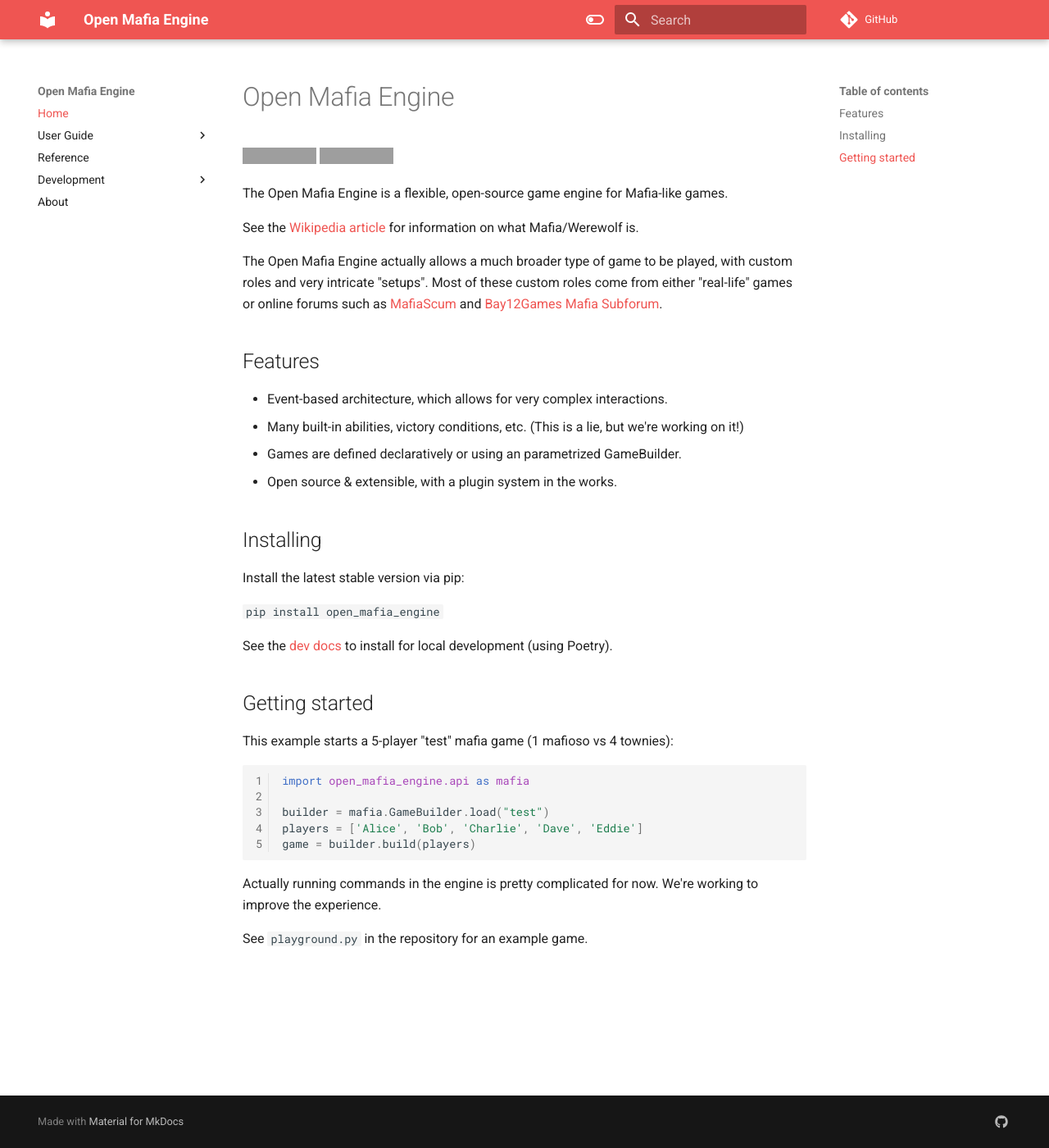
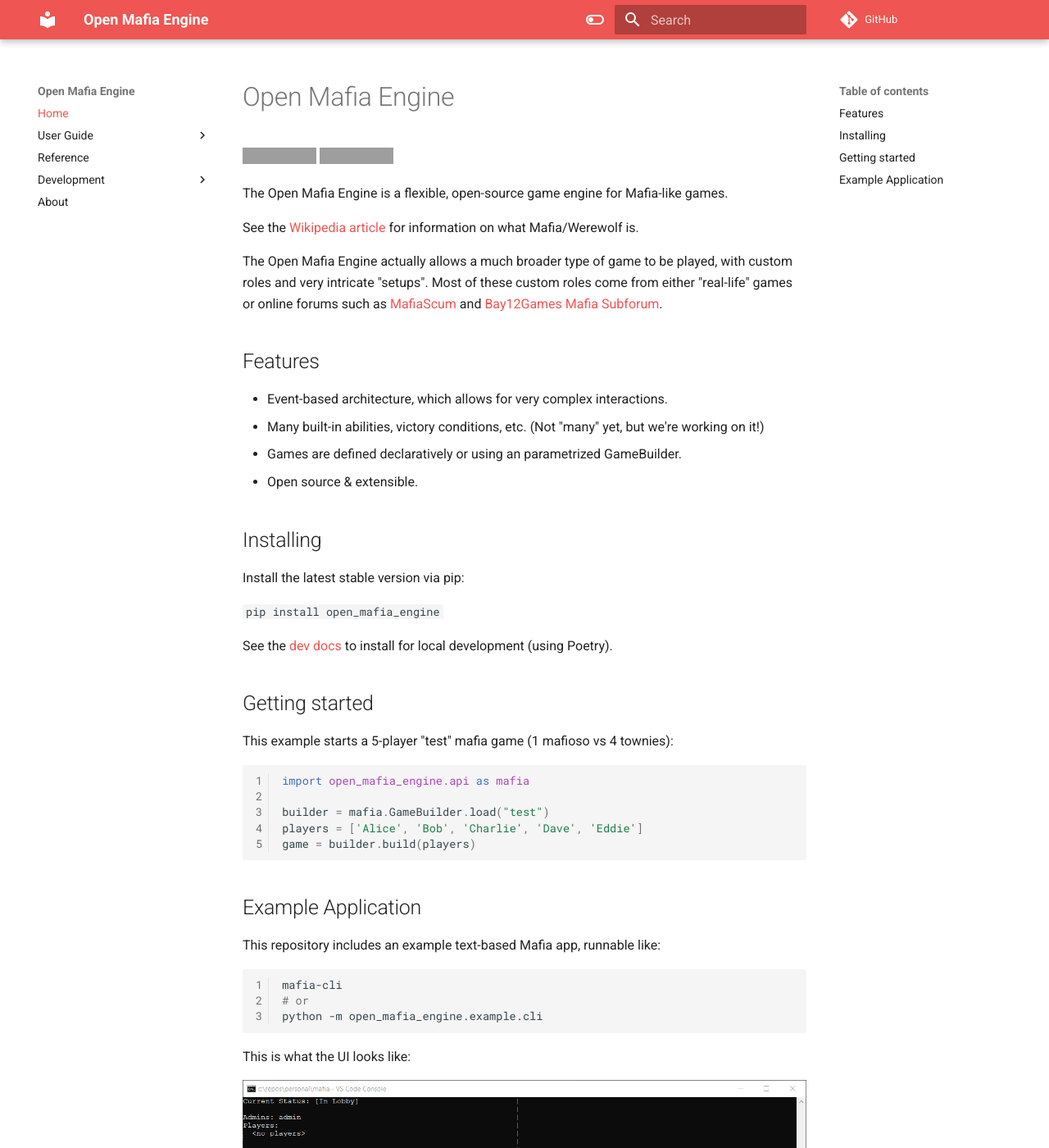
Before and after one commit to open-mafia/open_mafia_engine, an MkDocs documentation site: the page built from docs/index.md, in a window 1280 px wide and 1400 px high. Shown: the whole window at 82% size. Built offline with MkDocs 1.6.1 and Material for MkDocs 9.7.7, drawn with Linux system fonts in a browser that asks for light colours; comment, search, counter and statistics services are not loaded; grey boxes are pictures that could not be loaded.

Commit message:
Added docs about the CLI app.

````diff
--- a/docs/index.md
+++ b/docs/index.md
@@ -17,9 +17,9 @@ from either "real-life" games or online forums such as
 
 - Event-based architecture, which allows for very complex interactions.
 - Many built-in abilities, victory conditions, etc.
-  (This is a lie, but we're working on it!)
+  (Not "many" yet, but we're working on it!)
 - Games are defined declaratively or using an parametrized GameBuilder.
-- Open source & extensible, with a plugin system in the works.
+- Open source & extensible.
 
 ## Installing
 
@@ -42,7 +42,16 @@ players = ['Alice', 'Bob', 'Charlie', 'Dave', 'Eddie']
 game = builder.build(players)
 ```
 
-Actually running commands in the engine is pretty complicated for now.
-We're working to improve the experience.
+## Example Application
 
-See `playground.py` in the repository for an example game.
+This repository includes an example text-based Mafia app, runnable like:
+
+```bash
+mafia-cli
+# or
+python -m open_mafia_engine.example.cli
+```
+
+This is what the UI looks like:
+
+![Example CLI Application](examples/ExampleMafiaCLI.gif)
--- a/mkdocs.yml
+++ b/mkdocs.yml
@@ -20,6 +20,7 @@ nav:
   - "Development":
       - "Installing for dev": development/installing_dev.md
       - "Writing Docs": development/writing_docs.md
+      - "Example Applications": examples/index.md
   - About: about.md
 
 theme:
````
Also changed, not shown: README.md (+12 -4 lines), docs/examples/index.md (added, +65 -0 lines).
